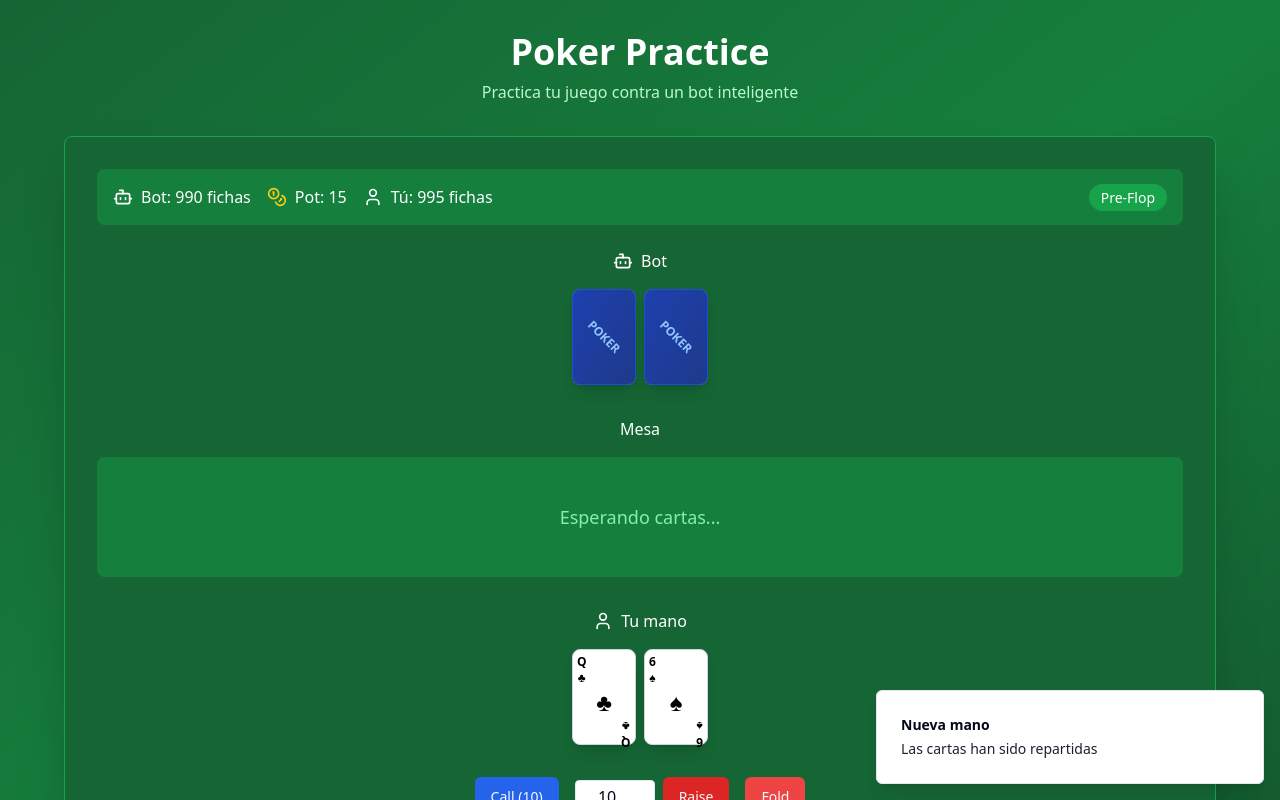
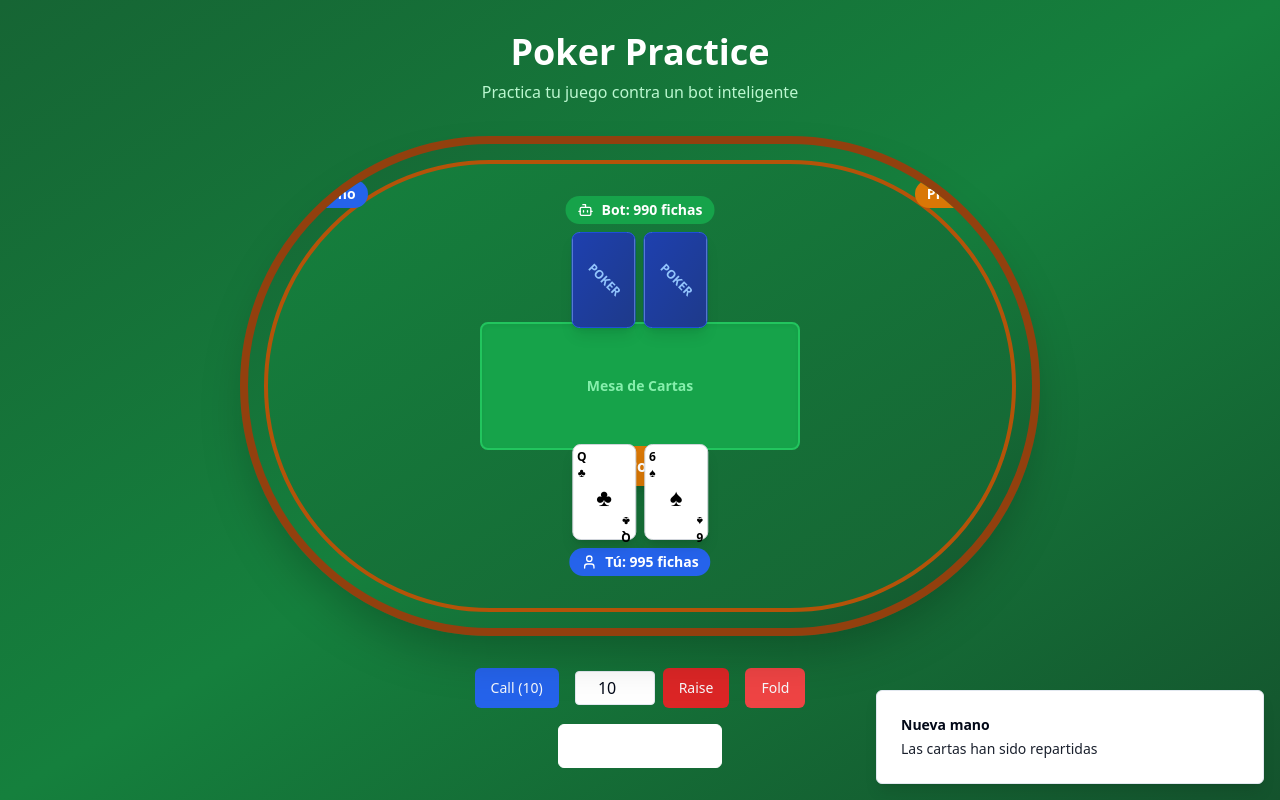
Before and after one commit to davi9922/poker-bot-blitz, a React (Vite) app: page / in a window 1280 px wide. Both pictures are taken after a click on the button "Repartir Cartas". Shown: the top 800 px of the page. Built offline with nearby package versions, Linux system fonts and the light colour scheme.

Commit message:
Refine poker table appearance
Improve the visual representation of the poker table.

```diff
--- a/src/components/PokerGame.tsx
+++ b/src/components/PokerGame.tsx
@@ -37,43 +37,39 @@ const PokerGame = () => {
   const canRaise = playerChips >= betAmount;
 
   return (
-    <div className="max-w-6xl mx-auto">
-      <Card className="bg-green-800 border-green-600 shadow-2xl">
-        <div className="p-8">
-          {/* Game Status */}
-          <div className="flex justify-between items-center mb-6 bg-green-700 rounded-lg p-4">
-            <div className="flex items-center gap-4 text-white">
-              <div className="flex items-center gap-2">
-                <Bot className="w-5 h-5" />
-                <span>Bot: {botChips} fichas</span>
+    <div className="max-w-7xl mx-auto">
+      {/* Mesa de Póker */}
+      <div className="relative">
+        {/* Mesa ovalada principal */}
+        <div className="mx-auto w-[800px] h-[500px] bg-gradient-to-br from-green-800 via-green-700 to-green-900 rounded-full border-8 border-amber-800 shadow-2xl relative overflow-hidden">
+          {/* Borde interior de la mesa */}
+          <div className="absolute inset-4 bg-gradient-to-br from-green-700 to-green-800 rounded-full border-4 border-amber-700">
+            {/* Área central para cartas comunitarias */}
+            <div className="absolute top-1/2 left-1/2 transform -translate-x-1/2 -translate-y-1/2 w-80 h-32 bg-green-600 rounded-lg border-2 border-green-500 flex items-center justify-center gap-2 shadow-inner">
+              {communityCards.length > 0 ? (
+                communityCards.map((card, index) => (
+                  <PokerCard key={index} card={card} />
+                ))
+              ) : (
+                <div className="text-green-300 text-sm font-semibold">Mesa de Cartas</div>
+              )}
             </div>
-              <div className="flex items-center gap-2">
-                <Coins className="w-5 h-5 text-yellow-400" />
+
+            {/* Pot en el centro */}
+            <div className="absolute top-1/2 left-1/2 transform -translate-x-1/2 -translate-y-1/2 mt-20">
+              <div className="bg-amber-600 text-white px-4 py-2 rounded-full shadow-lg flex items-center gap-2 font-bold">
+                <Coins className="w-5 h-5 text-yellow-300" />
                 <span>Pot: {pot}</span>
-              </div>
-              <div className="flex items-center gap-2">
-                <User className="w-5 h-5" />
-                <span>Tú: {playerChips} fichas</span>
-              </div>
-            </div>
-            <div className="text-white">
-              <span className="text-sm bg-green-600 px-3 py-1 rounded-full">
-                {gamePhase === 'preflop' && 'Pre-Flop'}
-                {gamePhase === 'flop' && 'Flop'}
-                {gamePhase === 'turn' && 'Turn'}
-                {gamePhase === 'river' && 'River'}
-                {gamePhase === 'showdown' && 'Showdown'}
-              </span>
               </div>
             </div>
 
-          {/* Bot Hand */}
-          <div className="text-center mb-8">
-            <h3 className="text-white mb-4 flex items-center justify-center gap-2">
-              <Bot className="w-5 h-5" />
-              Bot
-            </h3>
-            <div className="flex justify-center gap-2">
+            {/* Posición del Bot (arriba) */}
+            <div className="absolute top-8 left-1/2 transform -translate-x-1/2 text-center">
+              <div className="flex items-center justify-center gap-2 mb-2 text-white bg-green-600 px-3 py-1 rounded-full">
+                <Bot className="w-4 h-4" />
+                <span className="text-sm font-semibold">Bot: {botChips} fichas</span>
+              </div>
+              <div className="flex gap-2 justify-center">
                 {botHand.map((card, index) => (
                   <PokerCard
                     key={index}
@@ -84,47 +80,57 @@ const PokerGame = () => {
               </div>
             </div>
 
-          {/* Community Cards */}
-          <div className="text-center mb-8">
-            <h3 className="text-white mb-4">Mesa</h3>
-            <div className="flex justify-center gap-2 bg-green-700 p-4 rounded-lg min-h-[120px] items-center">
-              {communityCards.length > 0 ? (
-                communityCards.map((card, index) => (
+            {/* Posición del Player (abajo) */}
+            <div className="absolute bottom-8 left-1/2 transform -translate-x-1/2 text-center">
+              <div className="flex gap-2 justify-center mb-2">
+                {playerHand.map((card, index) => (
                   <PokerCard key={index} card={card} />
-                ))
-              ) : (
-                <div className="text-green-300 text-lg">Esperando cartas...</div>
+                ))}
+              </div>
+              <div className="flex items-center justify-center gap-2 text-white bg-blue-600 px-3 py-1 rounded-full">
+                <User className="w-4 h-4" />
+                <span className="text-sm font-semibold">Tú: {playerChips} fichas</span>
+              </div>
+            </div>
+
+            {/* Indicador de fase del juego */}
+            <div className="absolute top-4 right-4">
+              <div className="bg-amber-600 text-white px-3 py-1 rounded-full text-sm font-semibold">
+                {gamePhase === 'preflop' && 'Pre-Flop'}
+                {gamePhase === 'flop' && 'Flop'}
+                {gamePhase === 'turn' && 'Turn'}
+                {gamePhase === 'river' && 'River'}
+                {gamePhase === 'showdown' && 'Showdown'}
+              </div>
+            </div>
+
+            {/* Indicador de turno */}
+            {gameState === 'playing' && !showdown && (
+              <div className="absolute top-4 left-4">
+                <div className={`px-3 py-1 rounded-full text-sm font-semibold ${
+                  playerTurn ? 'bg-blue-600 text-white' : 'bg-red-600 text-white'
+                }`}>
+                  {playerTurn ? 'Tu turno' : 'Turno del bot'}
+                </div>
+              </div>
             )}
           </div>
         </div>
 
-          {/* Player Hand */}
-          <div className="text-center mb-8">
-            <h3 className="text-white mb-4 flex items-center justify-center gap-2">
-              <User className="w-5 h-5" />
-              Tu mano
-            </h3>
-            <div className="flex justify-center gap-2">
-              {playerHand.map((card, index) => (
-                <PokerCard key={index} card={card} />
-              ))}
-            </div>
-          </div>
-
-          {/* Game Result */}
+        {/* Área de controles debajo de la mesa */}
+        <div className="mt-8 text-center space-y-4">
+          {/* Resultado del juego */}
           {winner && (
-            <div className="text-center mb-6">
-              <div className={`text-2xl font-bold p-4 rounded-lg ${
+            <div className={`text-2xl font-bold p-4 rounded-lg inline-block ${
               winner === 'player' ? 'bg-green-600 text-white' : 'bg-red-600 text-white'
             }`}>
               {winner === 'player' ? '¡Ganaste!' : 'El bot ganó'}
             </div>
-            </div>
           )}
 
-          {/* Action Buttons */}
+          {/* Botones de acción */}
           {gameState === 'playing' && playerTurn && !showdown && (
-            <div className="flex flex-wrap justify-center gap-4 mb-6">
+            <div className="flex flex-wrap justify-center gap-4">
               {canCheck && (
                 <Button onClick={handleCheck} variant="outline" className="bg-green-600 text-white border-green-500 hover:bg-green-500">
                   Check
@@ -158,7 +164,7 @@ const PokerGame = () => {
             </div>
           )}
 
-          {/* Control Buttons */}
+          {/* Botones de control del juego */}
           <div className="flex justify-center gap-4">
             {gameState === 'waiting' && (
               <Button onClick={dealNewHand} size="lg" className="bg-green-600 hover:bg-green-500">
@@ -174,17 +180,8 @@ const PokerGame = () => {
               Reiniciar Juego
             </Button>
           </div>
-
-          {/* Turn Indicator */}
-          {gameState === 'playing' && !showdown && (
-            <div className="text-center mt-4">
-              <div className="text-white">
-                {playerTurn ? 'Tu turno' : 'Turno del bot...'}
         </div>
       </div>
-          )}
-        </div>
-      </Card>
     </div>
   );
 };
```
Lines whose indentation alone changed are shown as unchanged.
